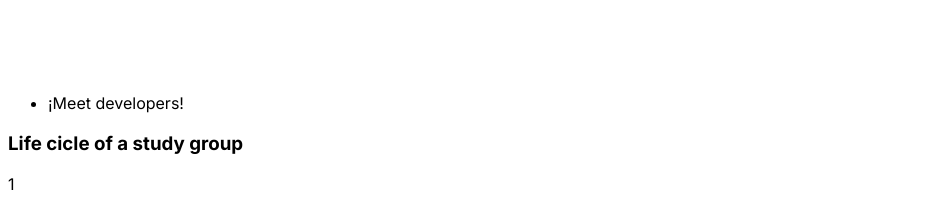
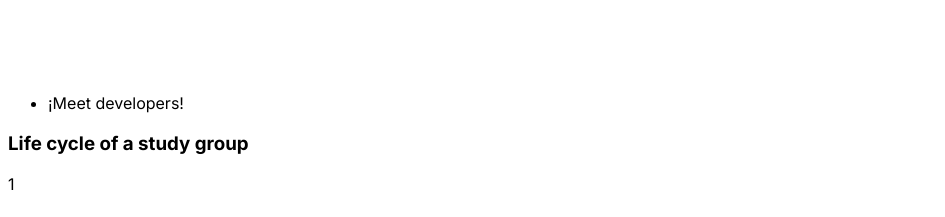
Before and after one commit to solisjoaquin/wetutorial-next, a Next.js app: page / in a window 1280 px wide. Shown: the part 5420-5637 px from the top of the page, without its empty margins (0-945 px from the left). Built offline with nearby package versions, Linux system fonts and the light colour scheme.

Commit message:
Update Steps.tsx

```diff
--- a/components/Steps.tsx
+++ b/components/Steps.tsx
@@ -5,7 +5,7 @@ export const Steps: NextPage<{}> = () => {
         <div className="pt-24 pb-24 sm:pb-28 mx-auto px-8 max-w-7xl" >
 
             <div className=" text-center" >
-                <h3 className="text-2xl font-bold leading-7 text-gray-900 pb-8 sm:pb-12 sm:text-3xl dark:text-white" > Life cicle of a study group </h3>
+                <h3 className="text-2xl font-bold leading-7 text-gray-900 pb-8 sm:pb-12 sm:text-3xl dark:text-white" > Life cycle of a study group </h3>
 
                 < div className="flex flex-col lg:flex-row" >
                     <div className="my-6 text-center mx-5 px-4 py-5 rounded-lg shadow-lg lg:w-1/4 dark:bg-gray-800" >
@@ -27,7 +27,7 @@ export const Steps: NextPage<{}> = () => {
                             <span className="h-10 w-10 bg-blue-500 flex items-center justify-center rounded-full text-lg leading-10 font-display font-bold text-white" > 3 </span>
                         </div>
                         < h4 className="text-lg font-semibold text-black dark:text-gray-100 " > Start the course </h4>
-                        < p className="mt-3 text-base font-medium text-gray-600 dark:text-gray-400" > Ask questions in the group to resolve our beloved < span className="text-red-400" > error messages </span>. Help others if you have already solved that issue.</p >
+                        < p className="mt-3 text-base font-medium text-gray-600 dark:text-gray-400" > Ask questions in the group to resolve our beloved < span className="text-red-400" > error messages</span>. Help others if you have already solved that issue.</p >
                     </div>
                     < div className="my-6 text-center mx-5 px-4 py-5 rounded-lg shadow-lg lg:w-1/4 dark:bg-gray-800" >
                         <div className="flex justify-center my-2" >
```
